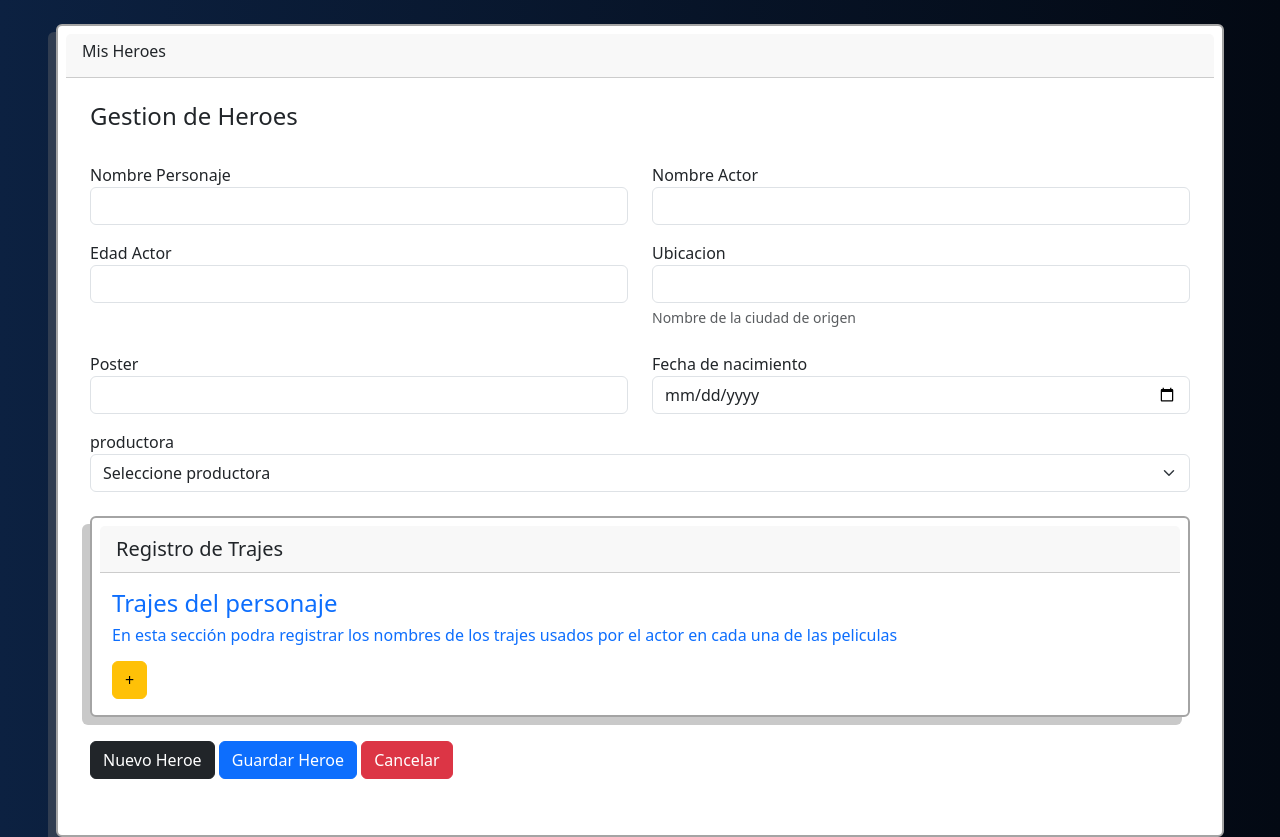
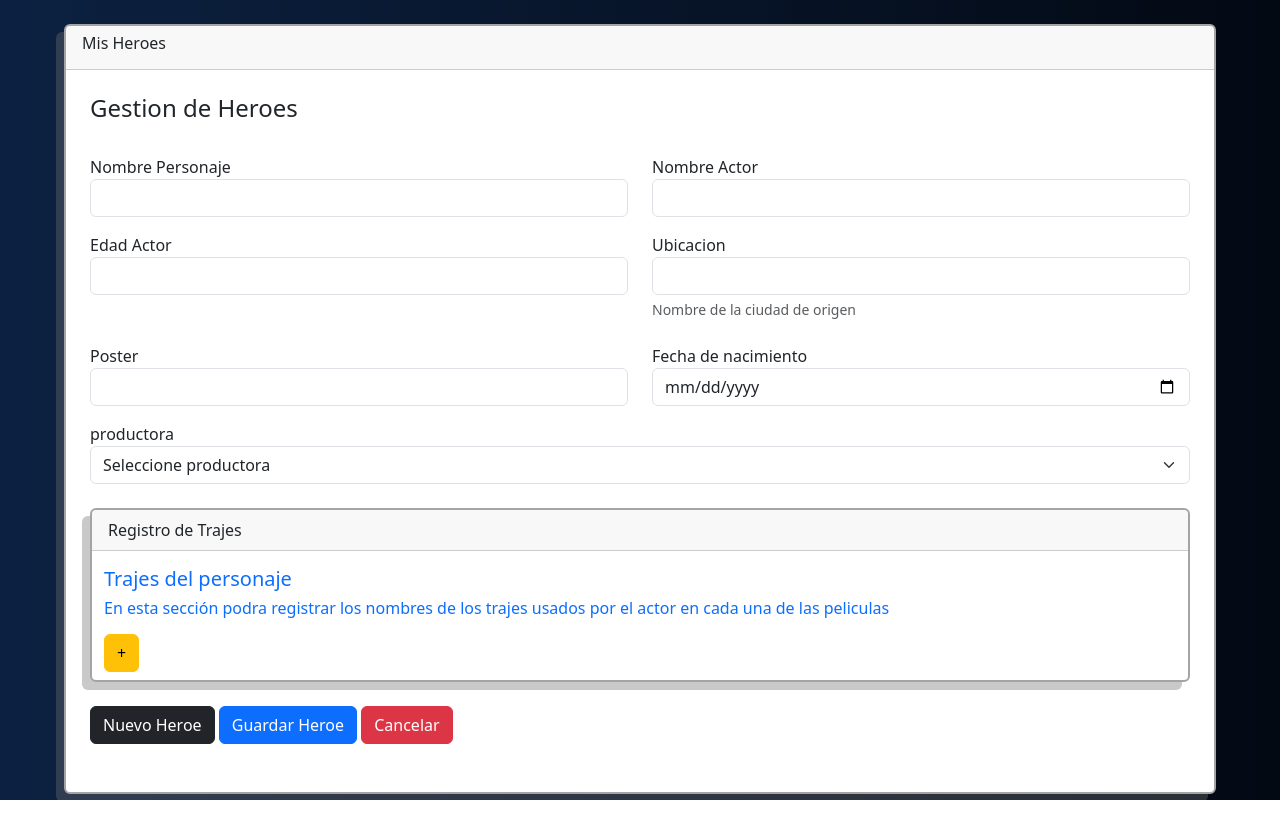
Before and after one commit to AuraCamilaPicoAraque/JavaScript_S1_PicoAura, a plain HTML site: page API Heroes/index.html in a window 1280 px wide. Both pictures are taken after a click on the button "Nuevo Heroe". After the commit the page ends 800 px from the top, so only its background shows below. Drawn offline with nearby package versions, Linux system fonts and the light colour scheme.

Commit message:
feat: :rocket: Problem providing to other devices

```diff
--- a/API Heroes/css/style.css
+++ b/API Heroes/css/style.css
@@ -45,13 +45,7 @@ body {
 
 /* APARTO 2*/
 
-.card {
-    padding: 1vh;
-}
 
-.card-header {
-   font-size: 2.5vh;
-}
 
 
 .container {
@@ -68,8 +62,7 @@ body {
 
 .container_nuevo_traje {
     width: 35vw;
-    position: relative;
-    left: 5vw;
+    margin-left: 15vh;
 }
 
 .paquesealinee {
--- a/API Heroes/index.html
+++ b/API Heroes/index.html
@@ -76,7 +76,7 @@
                         <div class="card">
                             <div class="card-header">Registro de Trajes</div>
                             <div class="container">
-                                <h4 class="textoo">Trajes del personaje</h4>
+                                <h5 class="textoo">Trajes del personaje</h5>
                                 <h6 class="textoo">En esta sección podra registrar los nombres de los trajes usados por
                                     el actor en cada una
                                     de las peliculas<h6>
```
